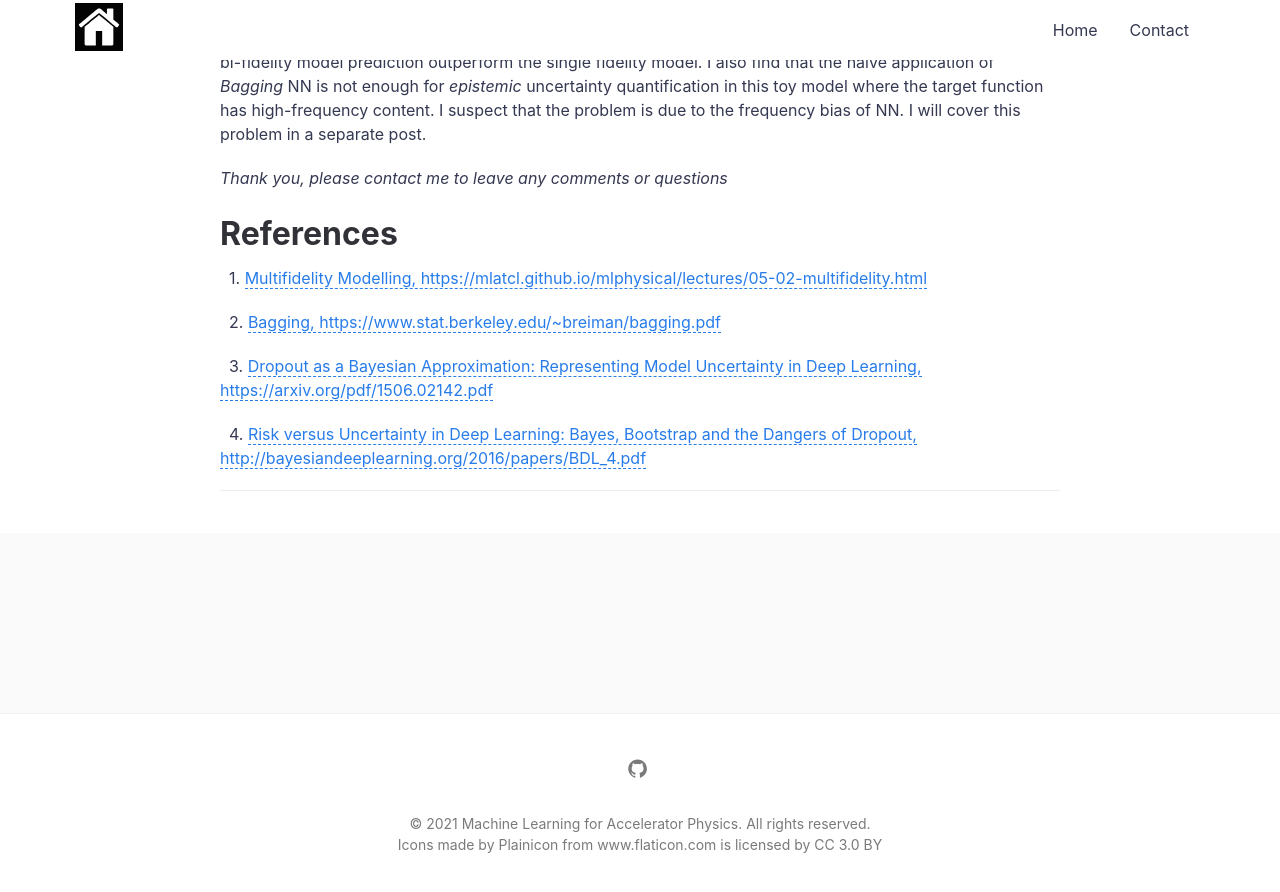
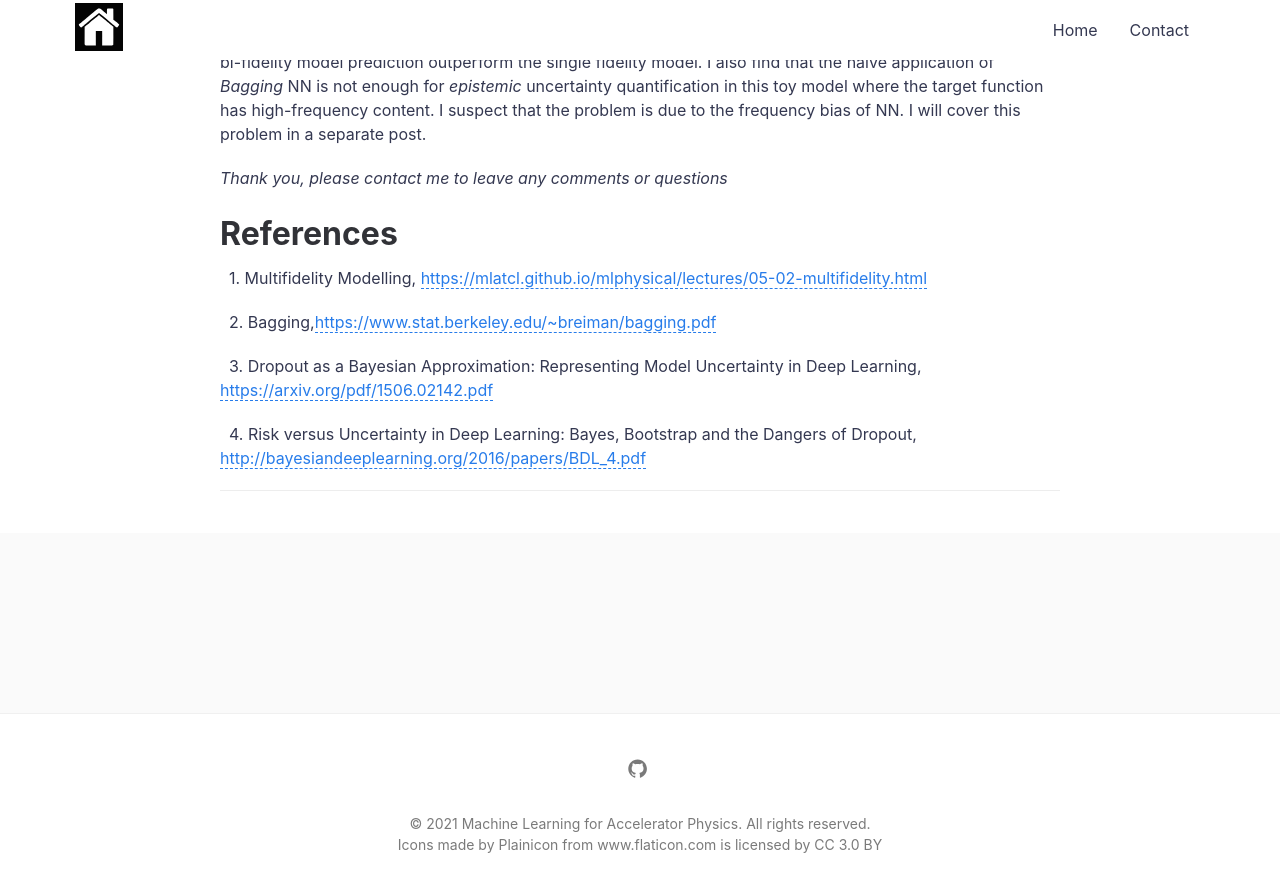
Before and after one commit to kilean20/kilean20.github.io, a Jekyll site: the page built from _posts/2021-09-23-bifidel_GPvsNN.md, in a window 1280 px wide and 900 px high, scrolled down 6016 px. Shown: the top 892 px of the window. Built offline with Jekyll 4.4.1, drawn with Linux system fonts in a browser that asks for light colours; formulas are drawn with MathJax 3; a script that is not in the unit is left out; comment, search, counter and statistics services are not loaded.

```diff
--- a/_posts/2021-09-23-bifidel_GPvsNN.md
+++ b/_posts/2021-09-23-bifidel_GPvsNN.md
@@ -144,13 +144,13 @@ I constructed the bi-fidelity model using *Bagging* NNs in a Bayesian way and co
 # References
 
 
-  1. [Multifidelity Modelling, https://mlatcl.github.io/mlphysical/lectures/05-02-multifidelity.html](https://mlatcl.github.io/mlphysical/lectures/05-02-multifidelity.html)
+  1. Multifidelity Modelling, [https://mlatcl.github.io/mlphysical/lectures/05-02-multifidelity.html](https://mlatcl.github.io/mlphysical/lectures/05-02-multifidelity.html)
 
 
-  2. [Bagging, https://www.stat.berkeley.edu/~breiman/bagging.pdf](https://www.stat.berkeley.edu/~breiman/bagging.pdf)
+  2. Bagging,[https://www.stat.berkeley.edu/~breiman/bagging.pdf](https://www.stat.berkeley.edu/~breiman/bagging.pdf)
 
 
-  3. [Dropout as a Bayesian Approximation: Representing Model Uncertainty in Deep Learning, https://arxiv.org/pdf/1506.02142.pdf](https://arxiv.org/pdf/1506.02142.pdf)
+  3. Dropout as a Bayesian Approximation: Representing Model Uncertainty in Deep Learning, [https://arxiv.org/pdf/1506.02142.pdf](https://arxiv.org/pdf/1506.02142.pdf)
 
 
-  4. [Risk versus Uncertainty in Deep Learning: Bayes, Bootstrap and the Dangers of Dropout, http://bayesiandeeplearning.org/2016/papers/BDL_4.pdf](http://bayesiandeeplearning.org/2016/papers/BDL_4.pdf)
+  4. Risk versus Uncertainty in Deep Learning: Bayes, Bootstrap and the Dangers of Dropout, [http://bayesiandeeplearning.org/2016/papers/BDL_4.pdf](http://bayesiandeeplearning.org/2016/papers/BDL_4.pdf)
```
